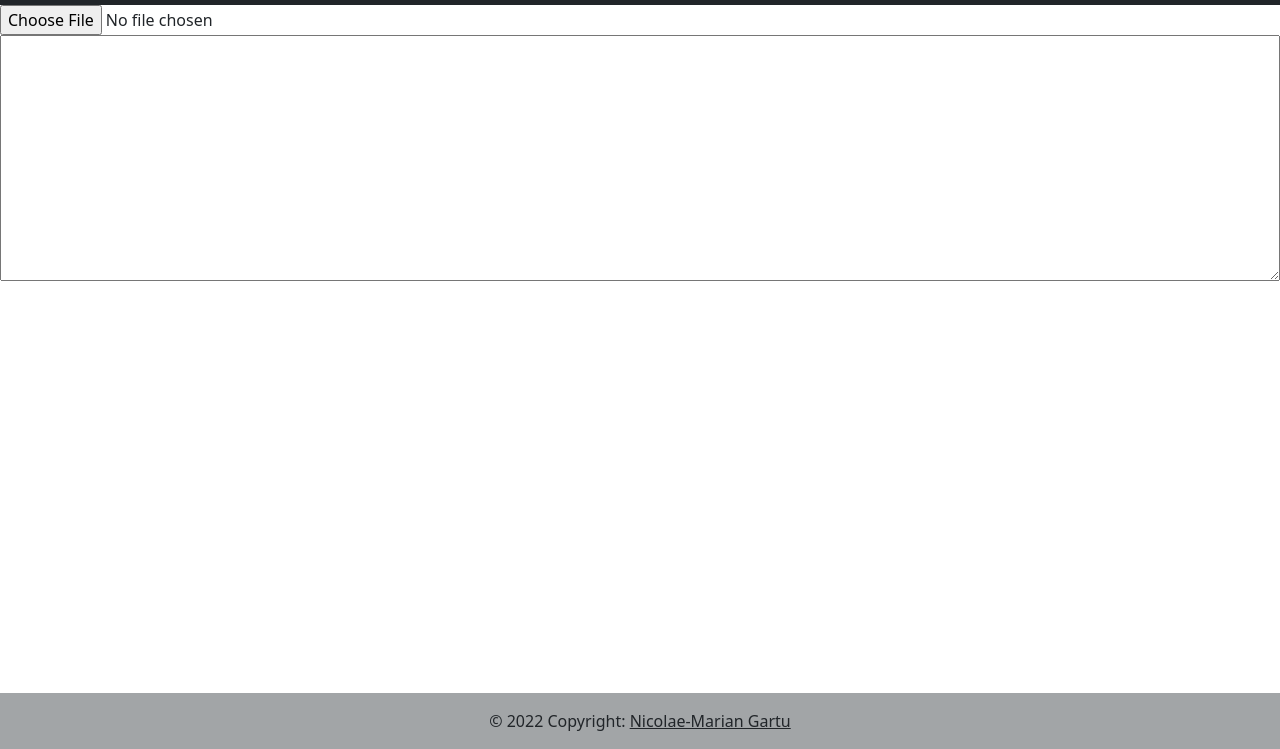
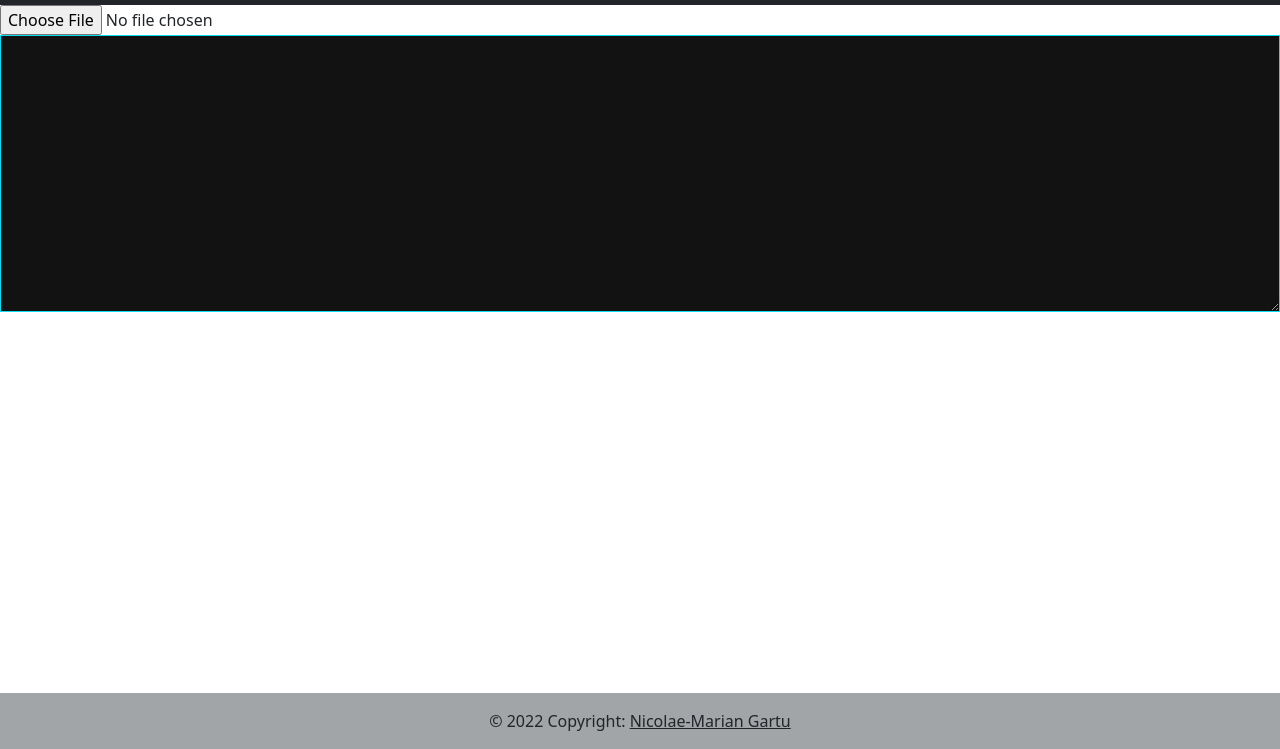
Before and after one commit to mareaaaan/slides, a plain HTML site: page index.html in a window 1280 px wide. Shown: the part 51-800 px from the top of the page. Drawn offline with nearby package versions, Linux system fonts and the light colour scheme.

Commit message:
Style textarea

```diff
--- a/style.css
+++ b/style.css
@@ -8,3 +8,12 @@ footer {
     margin-top: auto;
     background-color: #caced1;
 }
+
+textarea {
+    background-color:  #121212;
+    border:1px solid #0dddf0;
+    padding: 10px;
+    overflow-y: scroll;
+    overflow-x: scroll;
+    color:white;
+}
```
